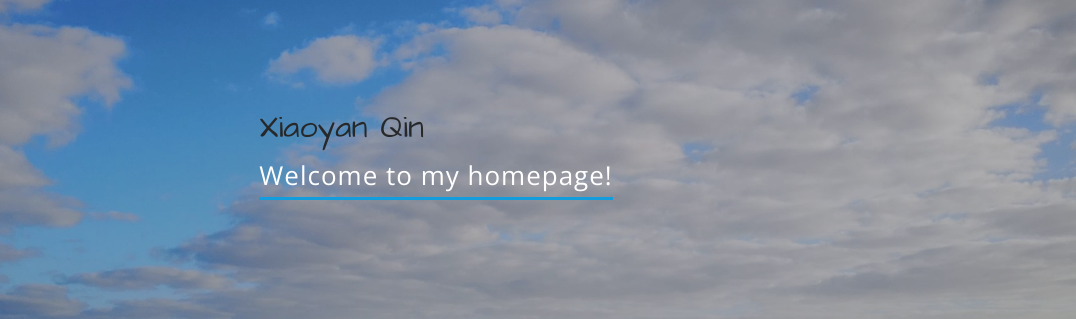
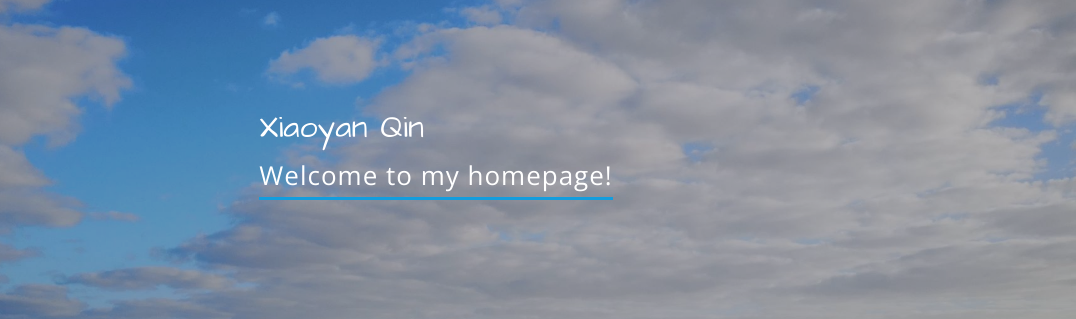
Before and after one commit to qin0511/qin0511.github.io, a website: page index.html in a window 1280 px wide. Shown: the part 223-542 px from the top of the page, 204-1280 px from the left. Drawn offline with nearby package versions, Linux system fonts and the light colour scheme; files whose address does not match are found by name.

Commit message:
Update style.css

```diff
--- a/assets/css/style.css
+++ b/assets/css/style.css
@@ -221,7 +221,9 @@ h6 {
   background: url("../img/hero-bg.jpeg") top center;
   background-size: cover;
 }
-
+#hero h2 {
+  color: white;
+}
 #hero:before {
   content: "";
   background: rgba(5, 13, 24, 0.3);
```
